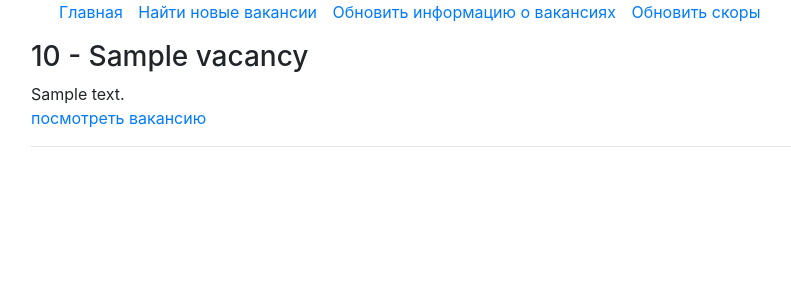
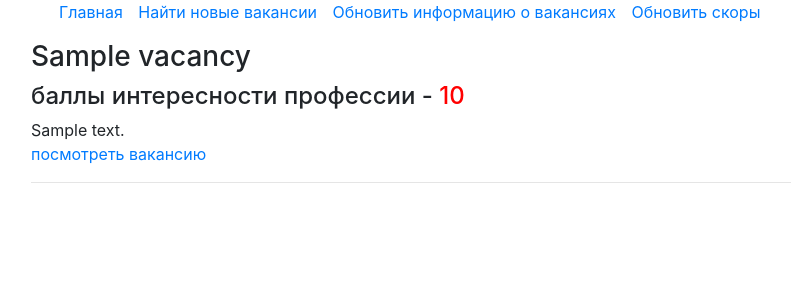
Before and after one commit to mrchav/hh, a Flask app: page / in a window 1280 px wide. Shown: the top 300 px of the page, without its empty margins (54-845 px from the left). Run offline with Flask 2, Linux system fonts and the light colour scheme; tables that the repository leaves empty hold one stand-in row (values such as "Sample post").

Commit message:
мелкие правки

```diff
--- a/static/main.css
+++ b/static/main.css
@@ -7,3 +7,6 @@ li {
     margin-right: 5px; /* Отступ слева */
     padding: 3px; /* Поля вокруг текста */
 }
+.col-red{
+    color:red;
+}
--- a/templates/index.html
+++ b/templates/index.html
@@ -1,10 +1,11 @@
 {% extends 'main.html' %}
-<h1>Все вакансии </h1>
+<h1 xmlns="http://www.w3.org/1999/html">Все вакансии </h1>
 {% block content %}
     {% for vacancy in vacancies %}
     <div class="row">
         <div class="col">
-             <h3>{{vacancy.score_points}} - {{vacancy.name}}</h3>
+             <h3>{{vacancy.name}}</h3>
+            <h4> баллы интересности профессии - <span class="col-red"> {{vacancy.score_points}}</span></h4>
 
         </div>
     </div>
@@ -17,5 +18,8 @@
     </div>
     <a href="https://hh.ru/vacancy/{{vacancy.hh_id}}" target="_blank"> посмотреть вакансию</a>
     <hr>
+    <br>
+    <br>
+    <br>
 {% endfor %}
 {% endblock %}
```
